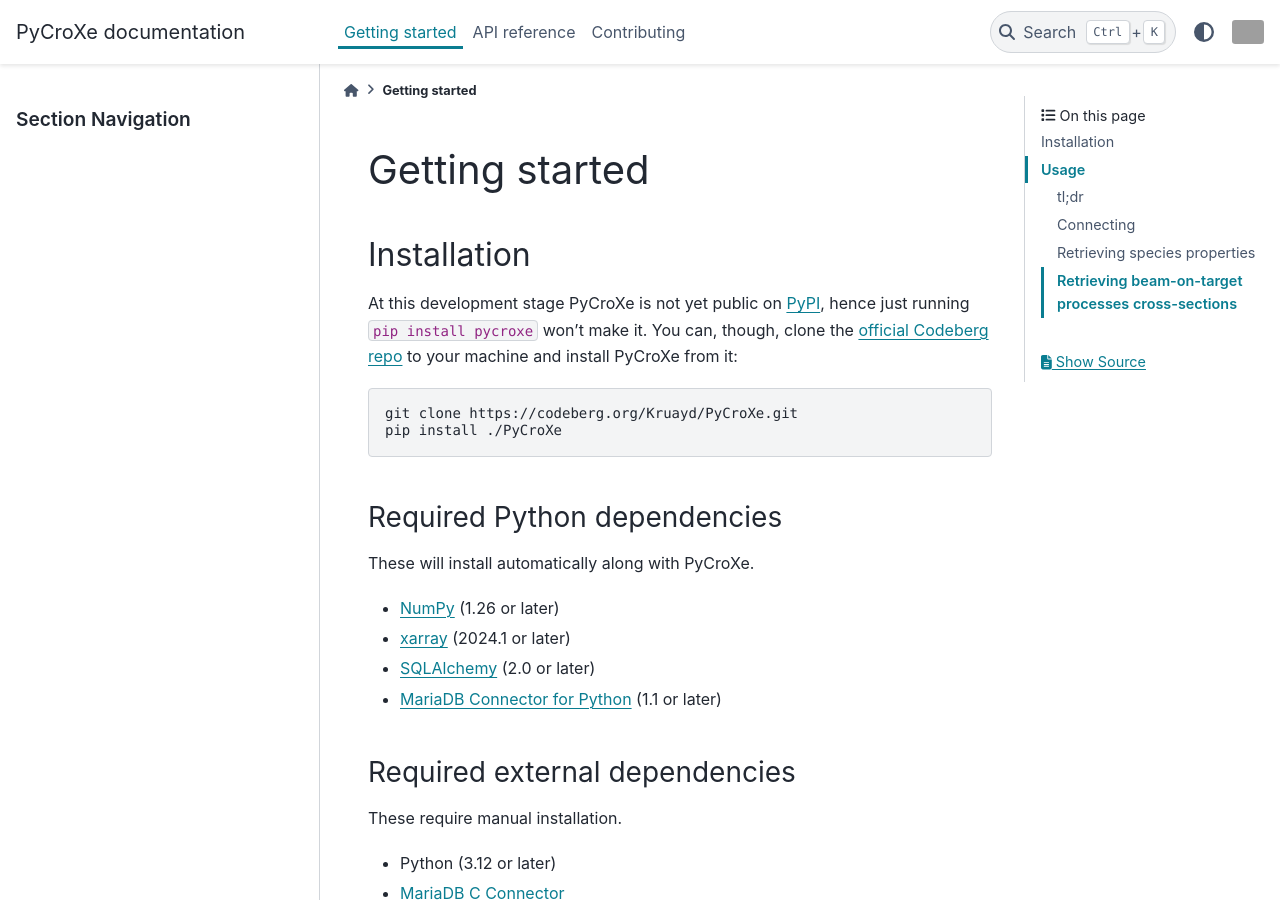
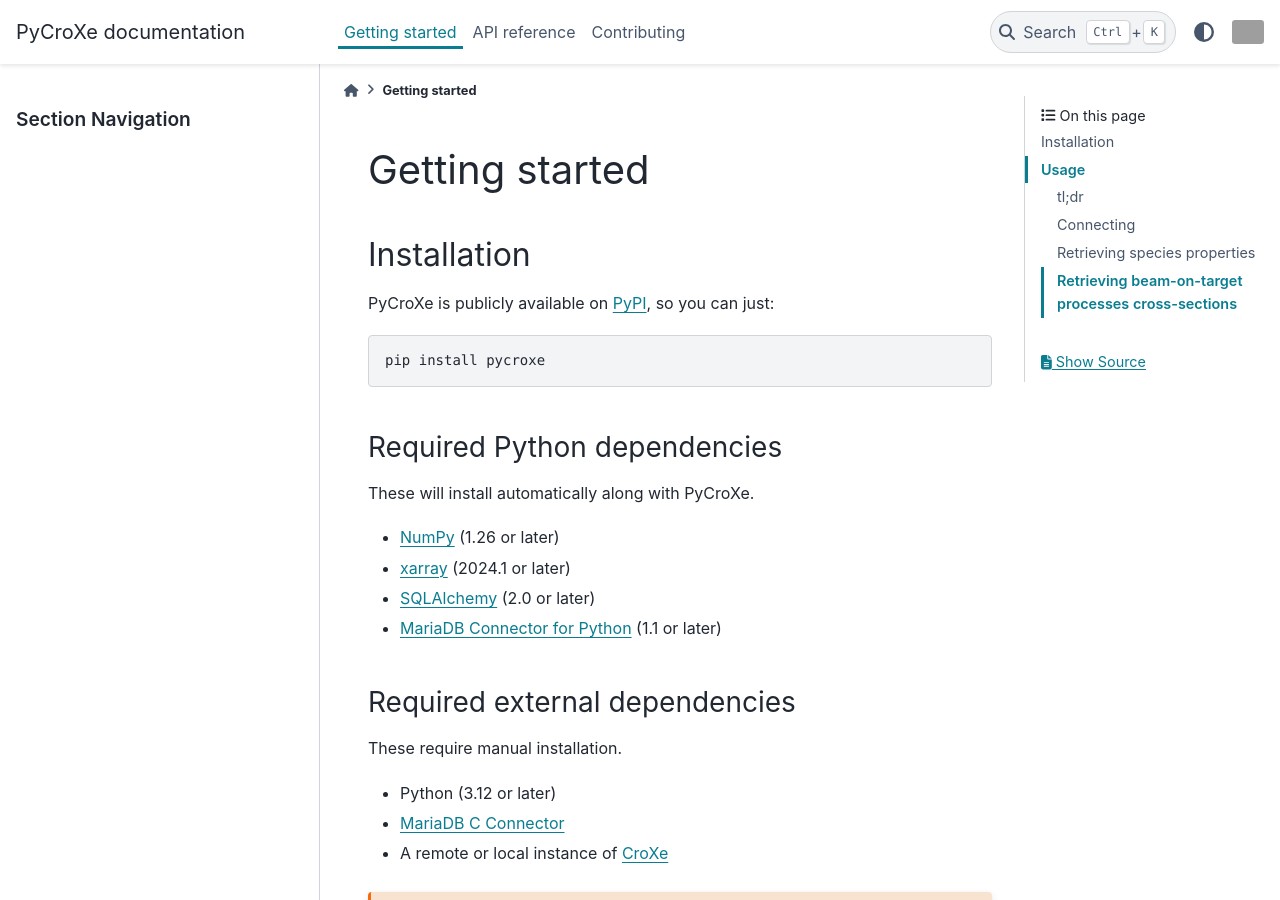
Before and after one commit to Kruayd/PyCroXe-mirror, a Sphinx documentation site: the page built from docs/source/getting_started.rst, in a window 1280 px wide and 900 px high. Built offline with Sphinx 7.4.7 and the PyData theme 0.15.4, drawn with Linux system fonts in a browser that asks for light colours; the version number could not be read and is left out; grey boxes are pictures that could not be loaded.

Commit message:
docs/source/getting_started.rst: Updated Installation section
Now PyCroXe is publicly available on PyPI, so the installation process
is much more streamlined.

```diff
--- a/docs/source/getting_started.rst
+++ b/docs/source/getting_started.rst
@@ -5,16 +5,11 @@
 Installation
 ------------
 
-At this development stage PyCroXe is not yet public on
-`PyPI <https://pypi.org>`_, hence just running ``pip install pycroxe`` won't
-make it. You can, though, clone the
-`official Codeberg repo <https://codeberg.org/Kruayd/PyCroXe>`_ to your machine
-and install PyCroXe from it:
+PyCroXe is publicly available on `PyPI <https://pypi.org/>`_, so you can just:
 
 .. code-block:: console
 
-   git clone https://codeberg.org/Kruayd/PyCroXe.git
-   pip install ./PyCroXe
+   pip install pycroxe
 
 Required Python dependencies
 ............................
```
